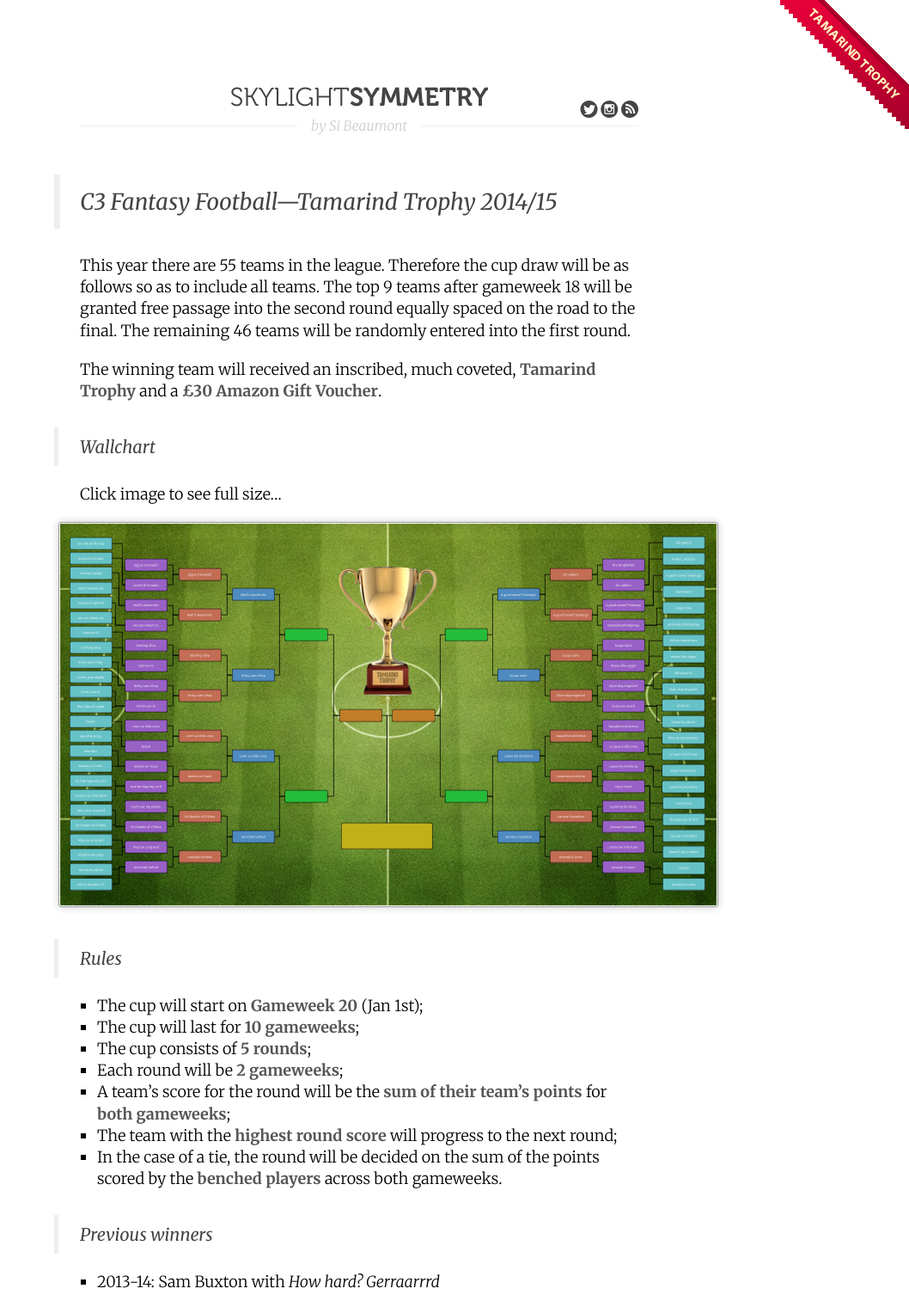
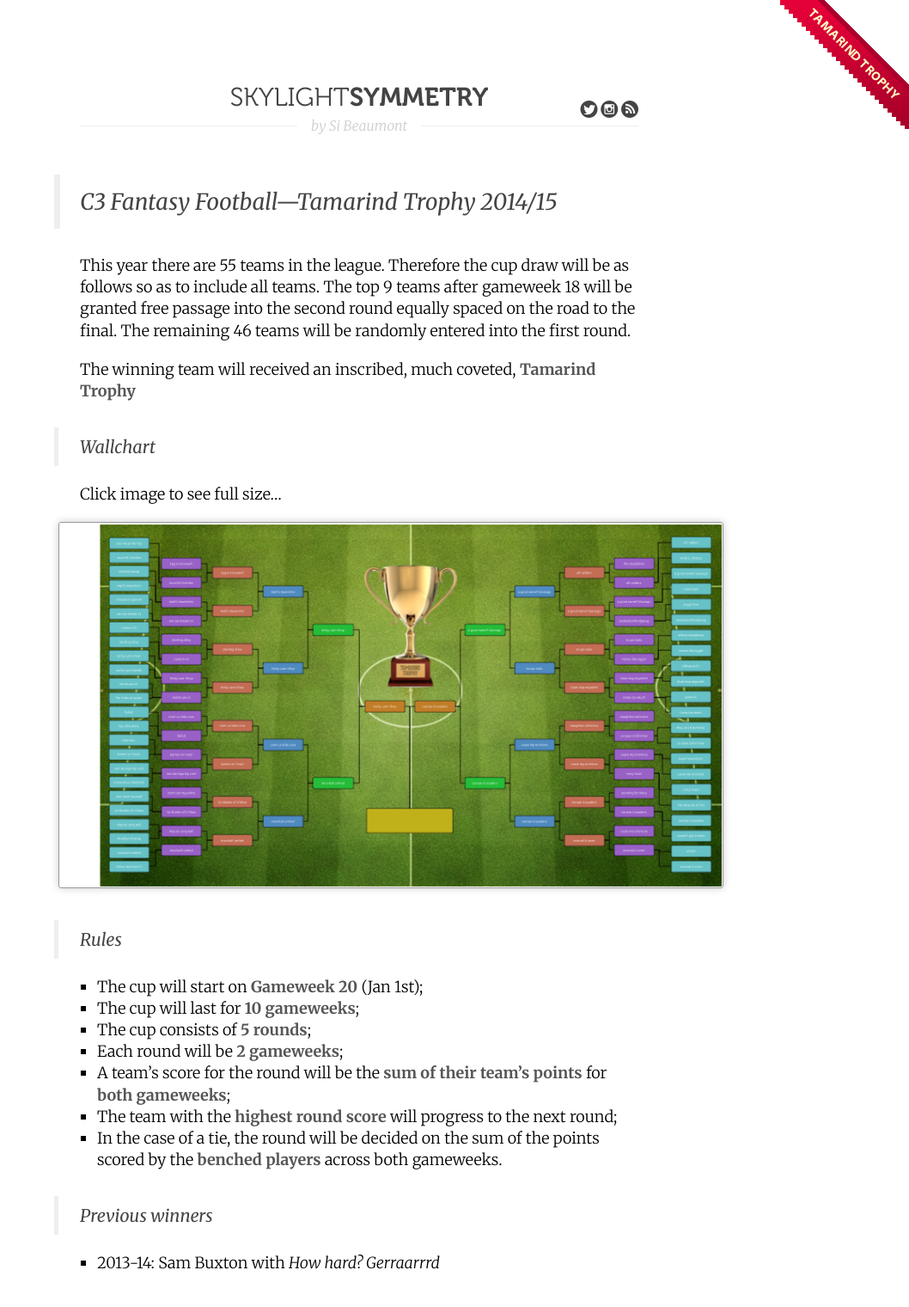
Before and after one commit to simonjbeaumont/simonjbeaumont.github.io, a Jekyll site: the page built from tamarind-trophy/index.md, in a window 1280 px wide. Shown: the whole page at 86% size, without its empty margins (222-1280 px from the left). Built offline with Jekyll 4.4.1, drawn with Linux system fonts in a browser that asks for light colours; Markdown is read by kramdown in place of the engine named in the settings; after the commit the page ends 1498 px from its top, so only the background shows below that.

Commit message:
Update for final
Signed-off-by: Si Beaumont <simon.beaumont@citrix.com>

```diff
--- a/tamarind-trophy/index.md
+++ b/tamarind-trophy/index.md
@@ -10,12 +10,11 @@ granted free passage into the second round equally spaced on the road to the
 final. The remaining 46 teams will be randomly entered into the first round.
 
 The winning team will received an inscribed, much coveted,  **Tamarind Trophy**
-and a **£30 Amazon Gift Voucher**.
 
 ## Wallchart
 Click image to see full size...
 
-[![wallchart](tt-last-8.png)](tt-last-8.pdf)
+[![wallchart](tt-last-2.png)](tt-last-2.pdf)
 
 ## Rules
 * The cup will start on **Gameweek 20** (Jan 1st);
```
Also changed, not shown: tamarind-trophy/tt-last-2.png (added), 1 other file.
